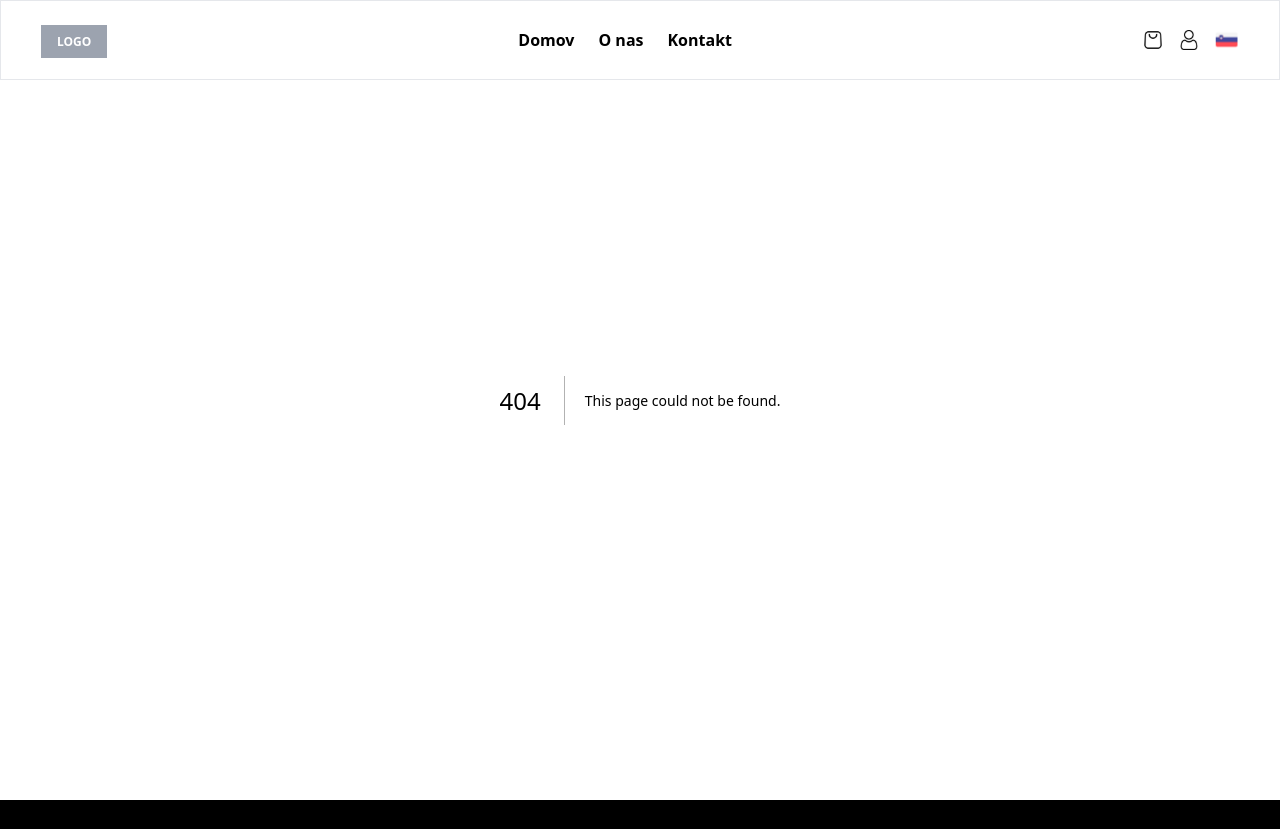
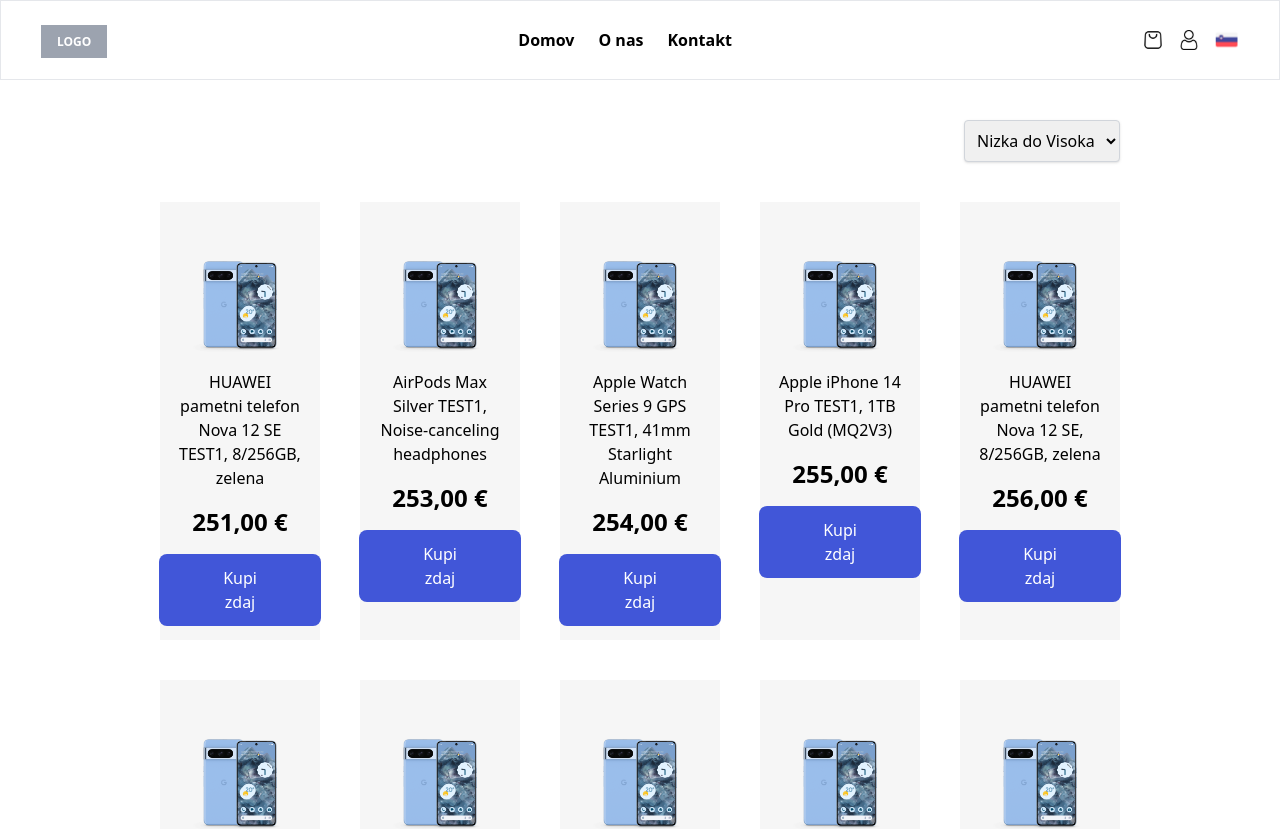
Before and after one commit to GASPing4ER/rpo_spletna_trgovina, a Next.js app: page /shop in a window 1280 px wide. Before the commit this address had no page. Shown: the top 829 px of the page. Built offline with nearby package versions, Linux system fonts and the light colour scheme.

Commit message:
Shop page, filtriranje po ceni/kategoriji

```diff
--- /dev/null
+++ b/src/app/shop/page.tsx
@@ -0,0 +1,150 @@
+"use client";
+
+import React, { useState, useEffect } from "react";
+import { useSearchParams } from "next/navigation";
+import { productsDummyData, categoriesData } from "@/constants";
+import { TProduct } from "@/types";
+import Image from "next/image";
+
+export default function Shop() {
+  const searchParams = useSearchParams();
+  const category = searchParams.get("category");
+  const [products, setProducts] = useState<TProduct[]>([]);
+  const [sortOption, setSortOption] = useState<string>("priceLowToHigh");
+
+  useEffect(() => {
+    let filteredProducts = category
+      ? productsDummyData.filter((product) => product.category === category)
+      : productsDummyData;
+
+    if (sortOption === "priceLowToHigh") {
+      filteredProducts = [...filteredProducts].sort(
+        (a, b) => a.price - b.price
+      );
+    } else if (sortOption === "priceHighToLow") {
+      filteredProducts = [...filteredProducts].sort(
+        (a, b) => b.price - a.price
+      );
+    }
+
+    setProducts(filteredProducts);
+  }, [category, sortOption]);
+
+  const handleSelectChange = (e: React.ChangeEvent<HTMLSelectElement>) => {
+    const value = e.target.value;
+    if (value.startsWith("price")) {
+      setSortOption(value);
+    } else {
+      const params = new URLSearchParams(window.location.search);
+      if (value) {
+        params.set("category", value);
+      } else {
+        params.delete("category");
+      }
+      window.history.replaceState(
+        {},
+        "",
+        `${window.location.pathname}?${params.toString()}`
+      );
+    }
+  };
+
+  if (!products.length) {
+    return (
+      <main className="w-full min-h-screen flex flex-col items-center justify-center">
+        <select
+          className="mb-5 p-2 border border-gray-300 rounded shadow leading-tight focus:outline-none focus:shadow-outline"
+          value={category || ""}
+          onChange={handleSelectChange}
+          style={{ backgroundColor: sortOption ? "#f0f0f0" : "white" }}
+        >
+          {categoriesData.map((categoryItem, index) => (
+            <option
+              key={index}
+              value={categoryItem.slugId}
+              style={{
+                backgroundColor:
+                  categoryItem.slugId === category ? "#e0e0e0" : "white",
+              }}
+            >
+              {categoryItem.title}
+            </option>
+          ))}
+        </select>
+        <h1 className="text-2xl">Za to kategorijo ni produktov!</h1>
+      </main>
+    );
+  }
+
+  return (
+    <main className="w-full min-h-screen flex flex-col items-center justify-center">
+      <section className="w-full flex mt-20 justify-end py-10 px-40">
+        <select
+          className="p-2 border border-gray-300 rounded shadow leading-tight focus:outline-none focus:shadow-outline"
+          value={sortOption}
+          onChange={handleSelectChange}
+          style={{ backgroundColor: sortOption ? "#f0f0f0" : "white" }}
+        >
+          <option disabled className="font-semibold">
+            Cena:
+          </option>
+          <option
+            value="priceLowToHigh"
+            style={{
+              backgroundColor:
+                sortOption === "priceLowToHigh" ? "#e0e0e0" : "white",
+            }}
+          >
+            Nizka do Visoka
+          </option>
+          <option
+            value="priceHighToLow"
+            style={{
+              backgroundColor:
+                sortOption === "priceHighToLow" ? "#e0e0e0" : "white",
+            }}
+          >
+            Visoka do Nizka
+          </option>
+          <option disabled className="font-semibold">
+            Kategorija:
+          </option>
+          {categoriesData.map((categoryItem, index) => (
+            <option
+              key={index}
+              value={categoryItem.slugId}
+              style={{
+                backgroundColor:
+                  categoryItem.slugId === category ? "#e0e0e0" : "white",
+              }}
+            >
+              {categoryItem.title}
+            </option>
+          ))}
+        </select>
+      </section>
+      <section className="grid grid-cols-1 sm:grid-cols-2 md:grid-cols-3 lg:grid-cols-4 xl:grid-cols-5 gap-10 bg-white w-full pb-20 px-40 grid-cols-[repeat(auto-fit,minmax(200px,1fr))] justify-center">
+        {products.map((product, index) => (
+          <div
+            key={index}
+            className="bg-[#F6F6F6] flex-1 h-[438px] flex flex-col items-center pt-14 px-4 gap-4"
+          >
+            <Image
+              src={product.imgUrl}
+              alt="product"
+              width={246}
+              height={185}
+            />
+            <h3 className="text-center">
+              {product.name}, {product.description}
+            </h3>
+            <p className="text-2xl font-bold">{product.price},00 €</p>
+            <button className="px-16 py-3 bg-[#4156D8] text-white rounded-[8px]">
+              Kupi zdaj
+            </button>
+          </div>
+        ))}
+      </section>
+    </main>
+  );
+}
--- a/src/components/AnimatedCarousel.tsx
+++ b/src/components/AnimatedCarousel.tsx
@@ -47,7 +47,7 @@
   };
 
   return (
-    <AnimatePresence initial={false} custom={direction} mode="wait">
+    <AnimatePresence initial={false} custom={direction} mode="popLayout">
       <motion.div
         key={currentIndex}
         className="flex gap-10"
--- a/src/components/AnimatedCategory.tsx
+++ b/src/components/AnimatedCategory.tsx
@@ -47,7 +47,7 @@
         </button>
       </div>
       <ul className="flex gap-8">
-        <AnimatePresence initial={false} custom={"left"} mode="wait">
+        <AnimatePresence initial={false} custom={"left"} mode="popLayout">
           {Array.from({ length: 6 }).map((_, index) => {
             const category =
               categories[(currentIndex + index) % categories.length];
--- a/src/constants/index.ts
+++ b/src/constants/index.ts
@@ -19,7 +19,7 @@
     description: "Noise-canceling headphones",
     price: 256.0,
     stock: 50,
-    category: "Accessories",
+    category: "slusalke",
     imgUrl: "/images/product-placeholder.png", // Replace with actual image URL
     created_at: new Date(),
   },
@@ -51,7 +51,7 @@
     branch_id: "101",
     name: "HUAWEI pametni telefon Nova 12 SE TEST1",
     description: "8/256GB, zelena",
-    price: 256.0,
+    price: 251.0,
     stock: 100,
     category: "telefoni",
     imgUrl: "/images/product-placeholder.png", // Replace with actual image URL
@@ -62,7 +62,7 @@
     branch_id: "101",
     name: "AirPods Max Silver TEST1",
     description: "Noise-canceling headphones",
-    price: 256.0,
+    price: 253.0,
     stock: 50,
     category: "Accessories",
     imgUrl: "/images/product-placeholder.png", // Replace with actual image URL
@@ -73,7 +73,7 @@
     branch_id: "101",
     name: "Apple Watch Series 9 GPS TEST1",
     description: "41mm Starlight Aluminium",
-    price: 256.0,
+    price: 254.0,
     stock: 30,
     category: "Wearables",
     imgUrl: "/images/product-placeholder.png", // Replace with actual image URL
@@ -84,7 +84,7 @@
     branch_id: "101",
     name: "Apple iPhone 14 Pro TEST1",
     description: "1TB Gold (MQ2V3)",
-    price: 256.0,
+    price: 255.0,
     stock: 20,
     category: "telefoni",
     imgUrl: "/images/product-placeholder.png", // Replace with actual image URL
@@ -96,7 +96,7 @@
     branch_id: "101",
     name: "HUAWEI pametni telefon Nova 12 SE TEST2",
     description: "8/256GB, zelena",
-    price: 256.0,
+    price: 256.99,
     stock: 100,
     category: "telefoni",
     imgUrl: "/images/product-placeholder.png", // Replace with actual image URL
@@ -290,41 +290,49 @@
     title: "Računalniki",
     slug: "/shop?category=racunalniki",
     iconUrl: "/icons/racunalniki.svg",
+    slugId: "racunalniki",
   },
   {
     title: "Telefoni",
     slug: "/shop?category=telefoni",
     iconUrl: "/icons/telefoni.svg",
+    slugId: "telefoni",
   },
   {
     title: "Slušalke",
     slug: "/shop?category=slusalke",
     iconUrl: "/icons/slusalke.svg",
+    slugId: "slusalke",
   },
   {
     title: "Pametne ure",
     slug: "/shop?category=pametne-ure",
     iconUrl: "/icons/pametne-ure.svg",
+    slugId: "pametne-ure",
   },
   {
     title: "Tablice",
     slug: "/shop?category=tablice",
     iconUrl: "/icons/tablice.svg",
+    slugId: "tablice",
   },
   {
     title: "Drugo",
     slug: "/shop?category=drugo",
     iconUrl: "/icons/drugo.svg",
+    slugId: "drugo",
   },
   //* Duplicated test data
   {
     title: "TEST1",
     slug: "/shop?category=Test1",
     iconUrl: "/icons/racunalniki.svg",
+    slugId: "Test1",
   },
   {
     title: "TEST2",
     slug: "/shop?category=Test2",
     iconUrl: "/icons/telefoni.svg",
+    slugId: "Test2",
   },
 ];
--- a/src/types/index.ts
+++ b/src/types/index.ts
@@ -27,4 +27,5 @@
   title: string;
   slug: string;
   iconUrl: string;
+  slugId: string;
 };
```
